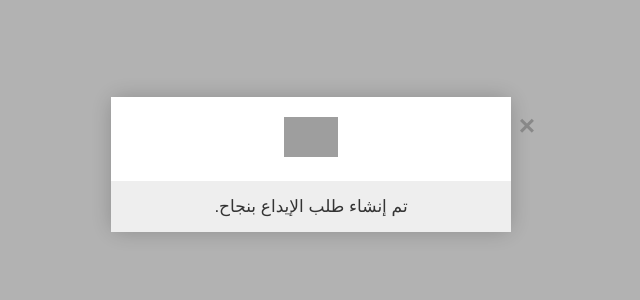
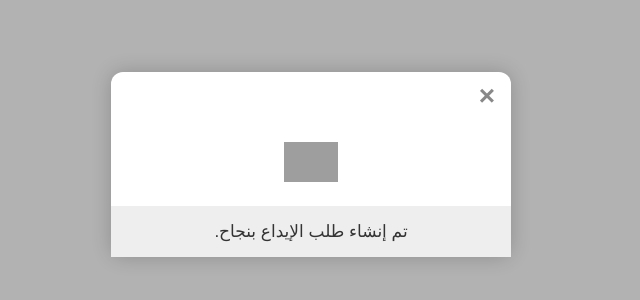
Before and after one commit to MobcashServices/MobcashServices, a plain HTML site: page thanks.html in a window 1280 px wide. Shown: the part 236-536 px from the top of the page, without its empty margins (329-969 px from the left). Drawn offline with Linux system fonts and the light colour scheme; grey boxes are pictures that could not be loaded.

Commit message:
Update thanks.html

```diff
--- a/thanks.html
+++ b/thanks.html
@@ -20,8 +20,9 @@
       width: 90%;
       max-width: 400px;
       box-shadow: 0 0 20px rgba(0, 0, 0, 0.2);
-      overflow: visible; /* للسماح بظهور زر الرجوع خارجه */
+      overflow: visible;
       position: relative;
+      padding-top: 50px; /* مساحة فوق لإتاحة زر الرجوع */
     }
     .modal-header {
       padding: 20px;
@@ -45,11 +46,11 @@
       color: #333;
       position: relative;
     }
-    /* زر الرجوع البسيط بدون دائرة خلفية */
+    /* زر الرجوع داخل النموذج في الأعلى اليمين */
     .back-button {
       position: absolute;
-      top: 15px;
-      right: -30px; /* خارج النموذج بمسافة 30 بكسل */
+      top: 10px;
+      right: 10px; /* داخل النموذج */
       cursor: pointer;
       color: #888;
       font-weight: bold;
@@ -58,14 +59,10 @@
       line-height: 1;
       text-decoration: none;
       transition: color 0.3s ease;
-      display: flex;
-      align-items: center;
-      justify-content: center;
-      width: auto;
-      height: auto;
       background: none;
       padding: 0 6px;
       box-shadow: none;
+      z-index: 10;
     }
     .back-button:hover {
       color: #555;
@@ -75,7 +72,7 @@
 </head>
 <body>
   <div class="modal">
-    <!-- زر الرجوع خارج النموذج -->
+    <!-- زر الرجوع داخل النموذج -->
     <a href="home.html" class="back-button" title="العودة للرئيسية" aria-label="عودة">
       ×
     </a>
```
